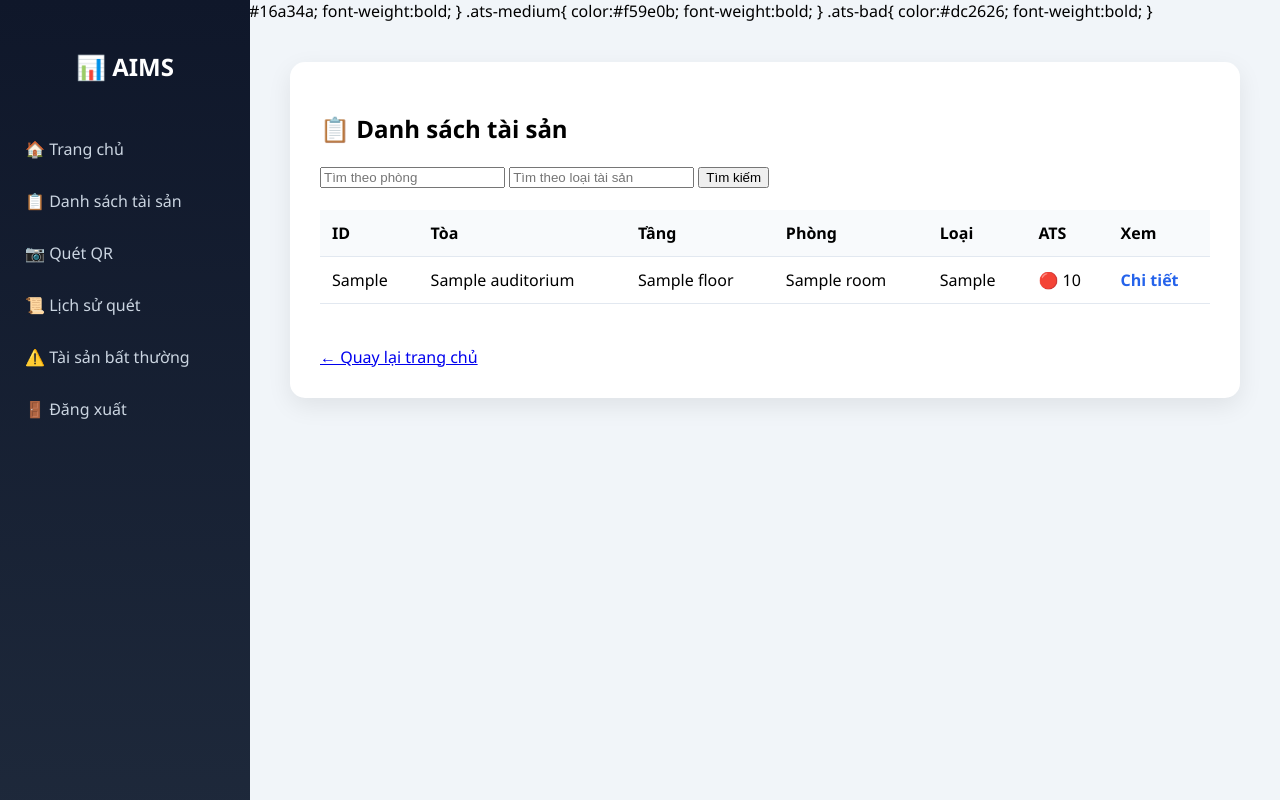
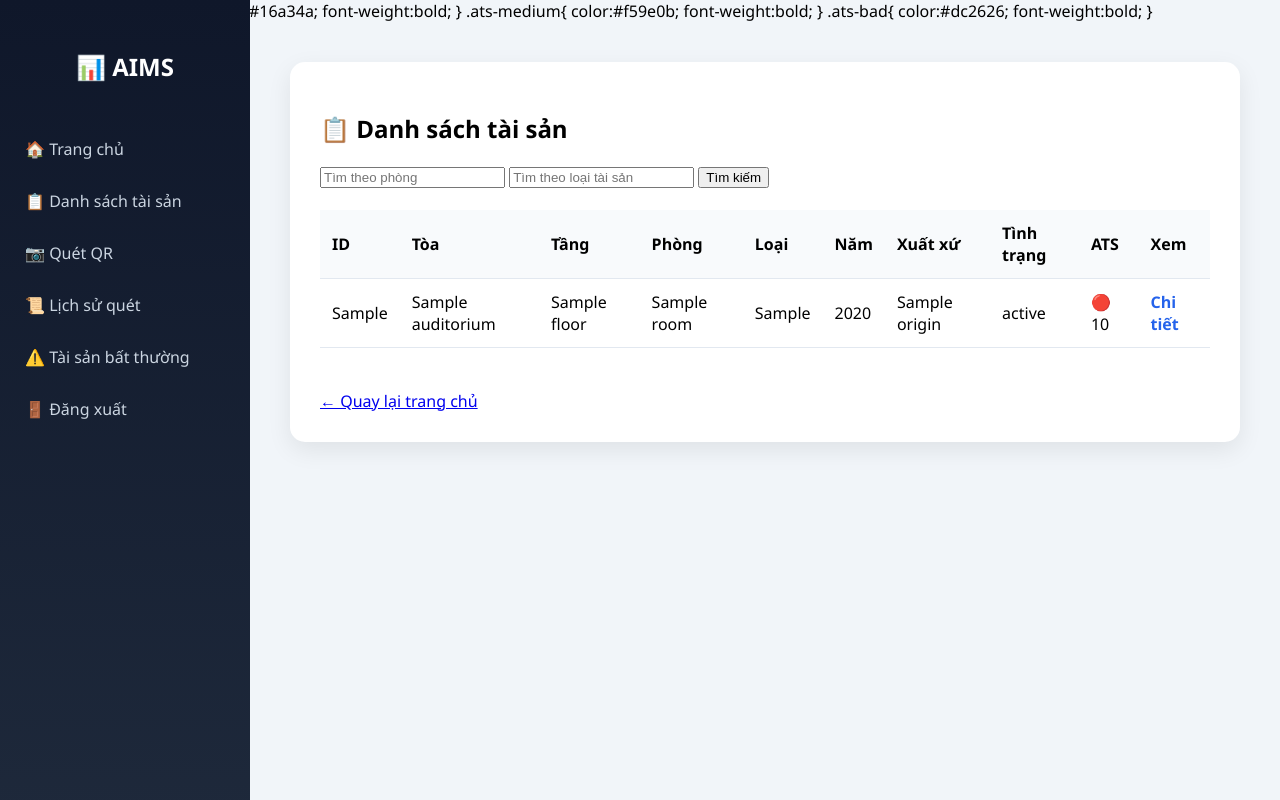
Before and after one commit to chi-295/QLTS-AIMS, a Flask app: template templates/assets.html in a window 1280 px wide. Run offline with Flask 3, Linux system fonts and the light colour scheme; the template is opened without the code that fills it: most values are stand-ins (such as "Sample title", 1, 10 or a date in 2020).

Commit message:
Update assets.html

```diff
--- a/templates/assets.html
+++ b/templates/assets.html
@@ -152,6 +152,9 @@ a.detail:hover{
 <th>Tầng</th>
 <th>Phòng</th>
 <th>Loại</th>
+<th>Năm</th>
+<th>Xuất xứ</th>
+<th>Tình trạng</th>
 <th>ATS</th>
 <th>Xem</th>
 </tr>
@@ -164,6 +167,9 @@ a.detail:hover{
 <td>{{ asset["Floor"] }}</td>
 <td>{{ asset["Room"] }}</td>
 <td>{{ asset["Type_asset"] }}</td>
+<td>{{ asset["Year"] }}</td>
+<td>{{ asset["Origin"] }}</td>
+<td>{{ asset["Status"] }}</td>
 <td>
 
 {% set ats = asset["ATS"]|int %}
```
